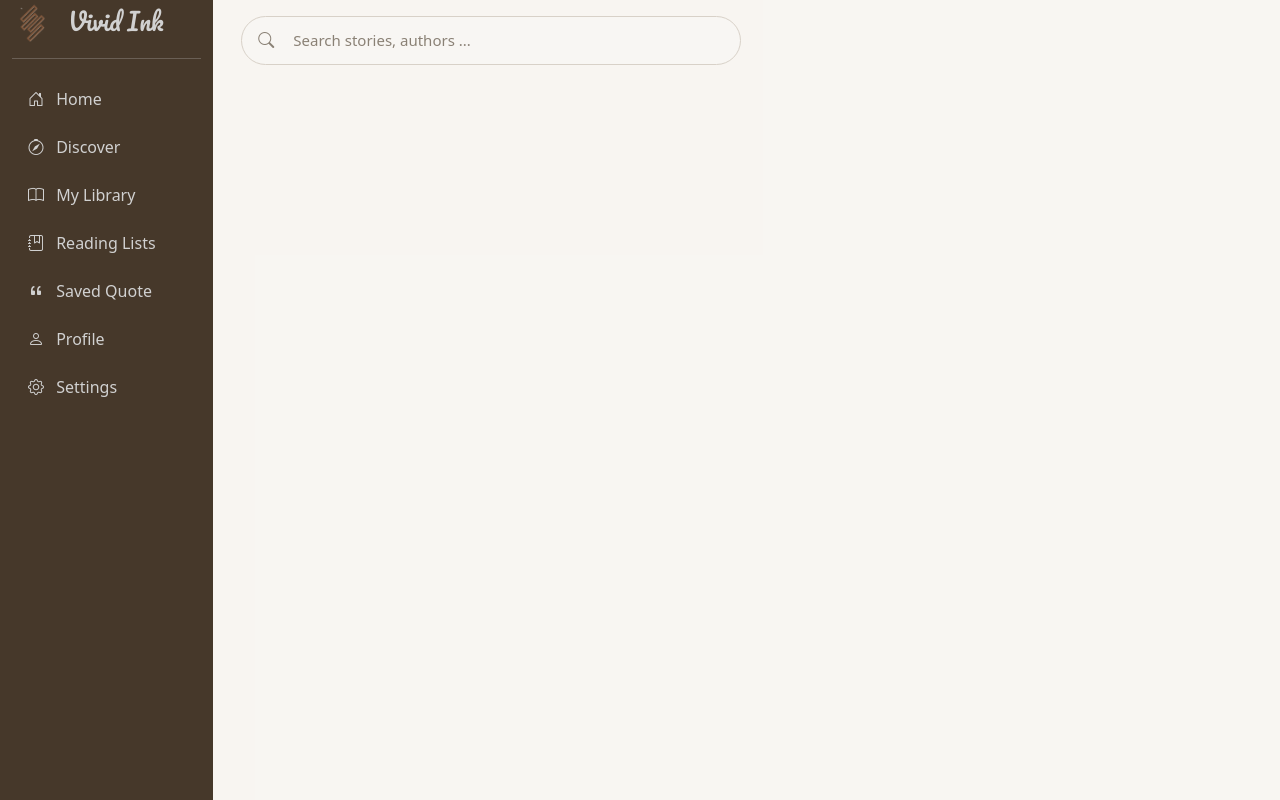
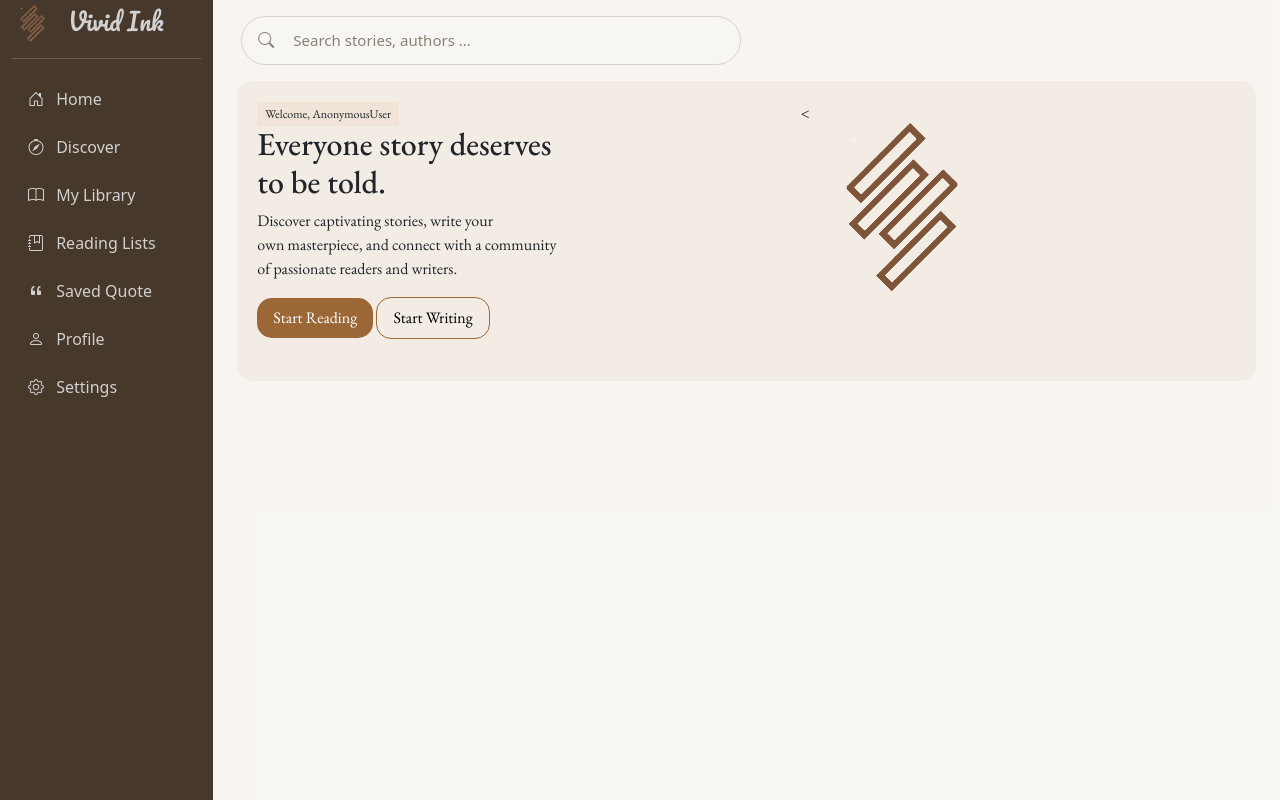
Before and after one commit to joyinalgorithms/capstone, a Django app: page /reader/ in a window 1280 px wide. Run offline with Django 5.2, Linux system fonts and the light colour scheme.

Commit message:
Create the hero card for the homepage

```diff
--- /dev/null
+++ b/capstone/reader/static/css/index.css
@@ -0,0 +1,24 @@
+.hero-card {
+    background-color: #f2ece5;
+    box-shadow: 5px;
+    height: 300px;
+    border-radius: 15px;
+    padding: 20px;
+    font-family: "EB Garamond", serif;
+}
+.welcome-badge {
+    background: #efe4d7;
+    padding: 4px 8px;
+    font-size: 12px;
+}
+.btn-reading {
+    background: #9b6737;
+    color: white;
+    border: none;
+    border-radius: 15px;
+}
+.btn-writing {
+    border: 1px solid #9b6737;
+    background: transparent;
+    border-radius: 15px;
+}
--- a/capstone/reader/static/css/layout.css
+++ b/capstone/reader/static/css/layout.css
@@ -22,7 +22,7 @@
         border-radius: 15px;
       }
       .sidebar-title {
-        font-family: "Pacifico", cursive;
+        font-family: "Pacifico";
       }
       .search-box {
         width: 500px;
--- a/capstone/reader/templates/reader/index.html
+++ b/capstone/reader/templates/reader/index.html
@@ -1,6 +1,40 @@
 {% extends "reader/layout.html" %}
 {% load static %}
 {% block title %} Home {%endblock %}
+{% block style %}
+<link rel="stylesheet" href="{% static 'css/index.css' %}">
+{% endblock %}
 {% block body %}
 {% include 'reader/searchbar.html' %}
+<section class="container-fluid hero-section">
+    <div class="hero-card d-flex flex-row">
+        <!--LEFT SIDE-->
+        <div class="flex-fill">
+            <span class="welcome-badge">
+                Welcome, {{ user }}
+            </span>
+            <h2>
+                Everyone story deserves
+                <br>
+                to be told.
+            </h2>
+            <p>
+                Discover captivating stories, write your
+                <br>own masterpiece, and connect with a community
+                <br> of passionate readers and writers.
+            </p>
+            <button class="btn-reading py-2 px-3">
+                Start Reading
+            </button>
+            <button class="btn-writing py-2 px-3">
+                Start Writing
+            </button>
+        </div>
+        <
+        <!--RIGHT SIDE-->
+        <div class="flex-fill">
+            <img src="{% static 'reader/vividink.png' %}" alt="">
+        </div>
+    </div>
+</section>
 {% endblock %}
--- a/capstone/reader/templates/reader/layout.html
+++ b/capstone/reader/templates/reader/layout.html
@@ -18,6 +18,7 @@
       href="https://fonts.googleapis.com/css2?family=Pacifico&display=swap"
       rel="stylesheet"
     />
+    <link href="https://fonts.googleapis.com/css2?family=EB+Garamond:ital,wght@0,400..800;1,400..800&display=swap" rel="stylesheet">
     <link rel="stylesheet" href="{% static 'css/layout.css' %}">
 
     {% block style %} {% endblock %}
```
